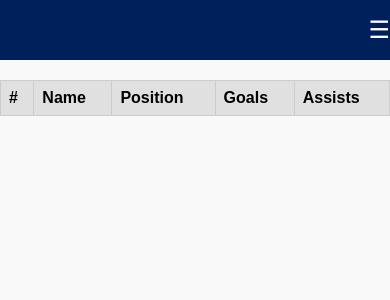
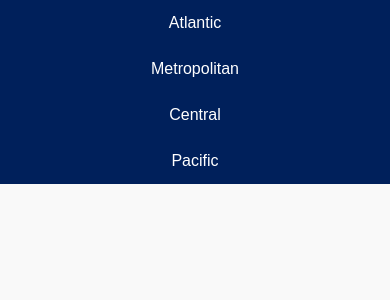
Before and after one commit to CalvinAtApex/Hockey-Stats, a Flask app: page / in a window 390 px wide. Shown: the top 300 px of the page. Run offline with Flask 3, Linux system fonts and the light colour scheme; data that the repository does not hold is empty.

Commit message:
Update index.html

```diff
--- a/templates/index.html
+++ b/templates/index.html
@@ -9,11 +9,11 @@
         .navbar {
             position: fixed; top: 0; left: 0; width: 100%;
             background: #00205b; color: white;
-            display: flex; align-items: center; justify-content: space-around;
+            display: flex; align-items: center; justify-content: center;
             padding: 0; z-index: 1000; height: 60px;
         }
         .dropdown {
-            position: relative;
+            position: relative; margin: 0 10px;
         }
         .dropbtn {
             color: white; padding: 14px 16px;
@@ -21,8 +21,8 @@
             cursor: pointer; font-size: 16px;
         }
         .dropdown-content {
-            display: none; position: absolute; top: 100%;
-            background: white; min-width: 200px;
+            display: none; position: absolute; top: 100%; left: 0;
+            background: white; min-width: 220px;
             z-index: 999; box-shadow: 0 8px 16px rgba(0,0,0,0.2);
         }
         .dropdown-content .team-link {
@@ -34,17 +34,6 @@
             width: 20px; height: 20px; margin-right: 10px;
         }
         .dropdown:hover .dropdown-content { display: block; }
-
-        .hamburger { display: none; cursor: pointer; font-size: 24px; margin-left: auto; }
-        .mobile-menu { display: none; flex-direction: column; background: #00205b; position: fixed; top: 60px; width: 100%; z-index: 999; }
-        .mobile-menu.active { display: flex; }
-        .mobile-menu .dropdown-content { position: static; box-shadow: none; }
-
-        @media (max-width: 768px) {
-            .navbar { justify-content: space-between; }
-            .dropdown { display: none; }
-            .hamburger { display: block; }
-        }
 
         table { border-collapse: collapse; width: 100%; margin-top: 20px; }
         th, td { border: 1px solid #ccc; padding: 8px; text-align: left; }
@@ -58,15 +47,17 @@
             animation: spin 1s linear infinite;
         }
         @keyframes spin { 100% { transform: rotate(360deg); } }
+
+        @media (max-width: 768px) {
+            .navbar { flex-wrap: wrap; height: auto; }
+            .dropdown { width: 100%; text-align: center; margin: 0; }
+            .dropdown-content { position: static; box-shadow: none; }
+        }
     </style>
 </head>
 <body>
 
-<div class="navbar">
-    <div class="dropdowns"></div>
-    <div class="hamburger">&#9776;</div>
-</div>
-<div class="mobile-menu"></div>
+<div class="navbar"></div>
 
 <div class="content">
     <h2 id="roster-title"></h2>
@@ -89,8 +80,8 @@
 $(document).ready(function() {
     const divisions = { Atlantic: [], Metropolitan: [], Central: [], Pacific: [] };
 
-    function buildDropdowns(container) {
-        container.empty();
+    function buildNavBar() {
+        const navbar = $('.navbar').empty();
         for (const [division, teams] of Object.entries(divisions)) {
             const dropdown = $('<div>').addClass('dropdown');
             const dropbtn = $(`<button class="dropbtn">${division}</button>`);
@@ -102,7 +93,7 @@ $(document).ready(function() {
             });
 
             dropdown.append(dropbtn).append(dropdownContent);
-            container.append(dropdown);
+            navbar.append(dropdown);
         }
     }
 
@@ -115,8 +106,7 @@ $(document).ready(function() {
             else if (['ANA','CGY','EDM','LAK','SEA','SJS','VAN','VGK'].includes(abbrev)) divisions['Pacific'].push(team);
         });
 
-        buildDropdowns($('.dropdowns'));   // Desktop
-        buildDropdowns($('.mobile-menu')); // Mobile
+        buildNavBar();
 
         $(document).on('click', '.team-link', function() {
             const abbrev = $(this).data('abbrev');
@@ -139,10 +129,6 @@ $(document).ready(function() {
             });
         });
     });
-
-    $('.hamburger').click(function() {
-        $('.mobile-menu').toggleClass('active');
-    });
 });
 </script>
 
```
